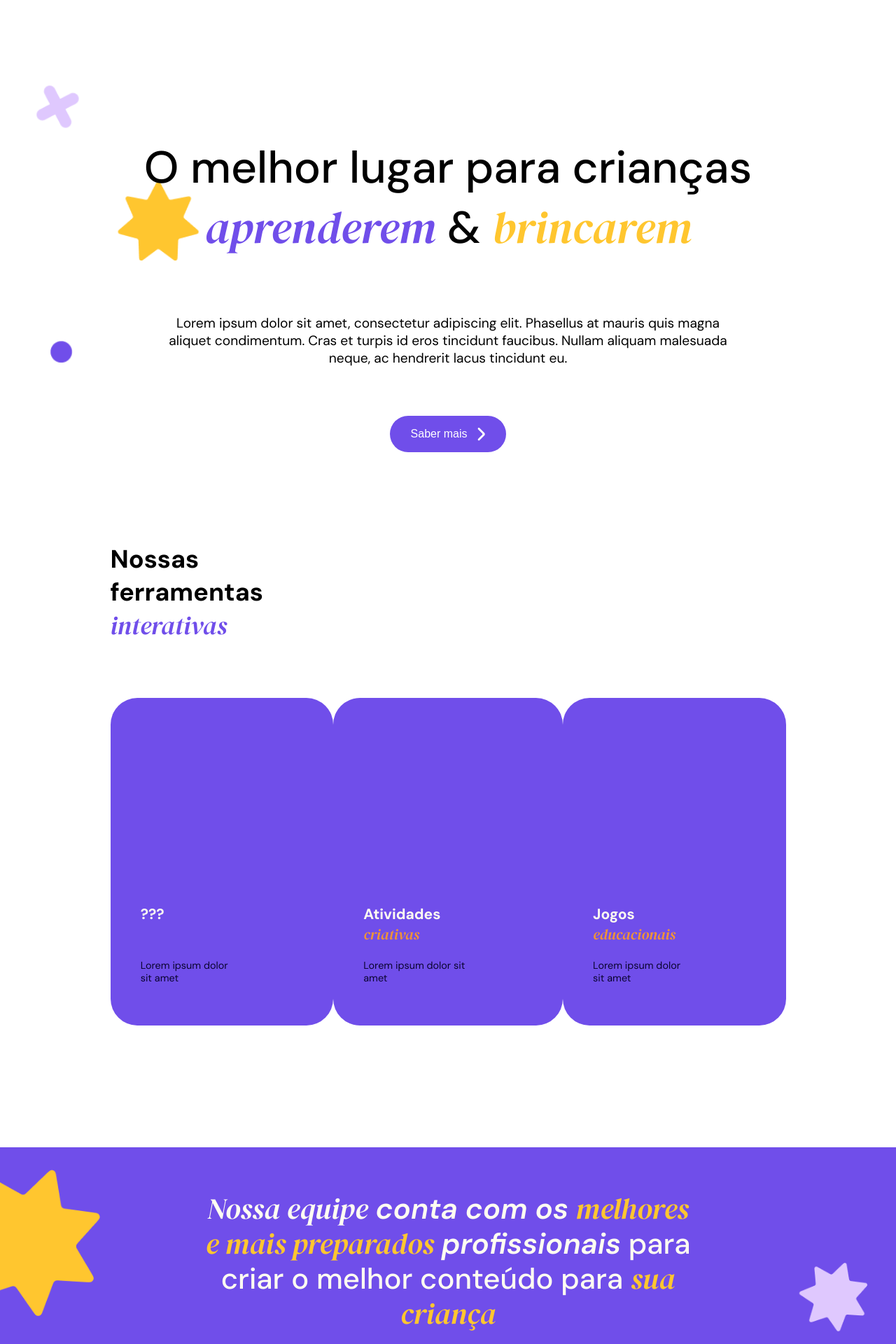
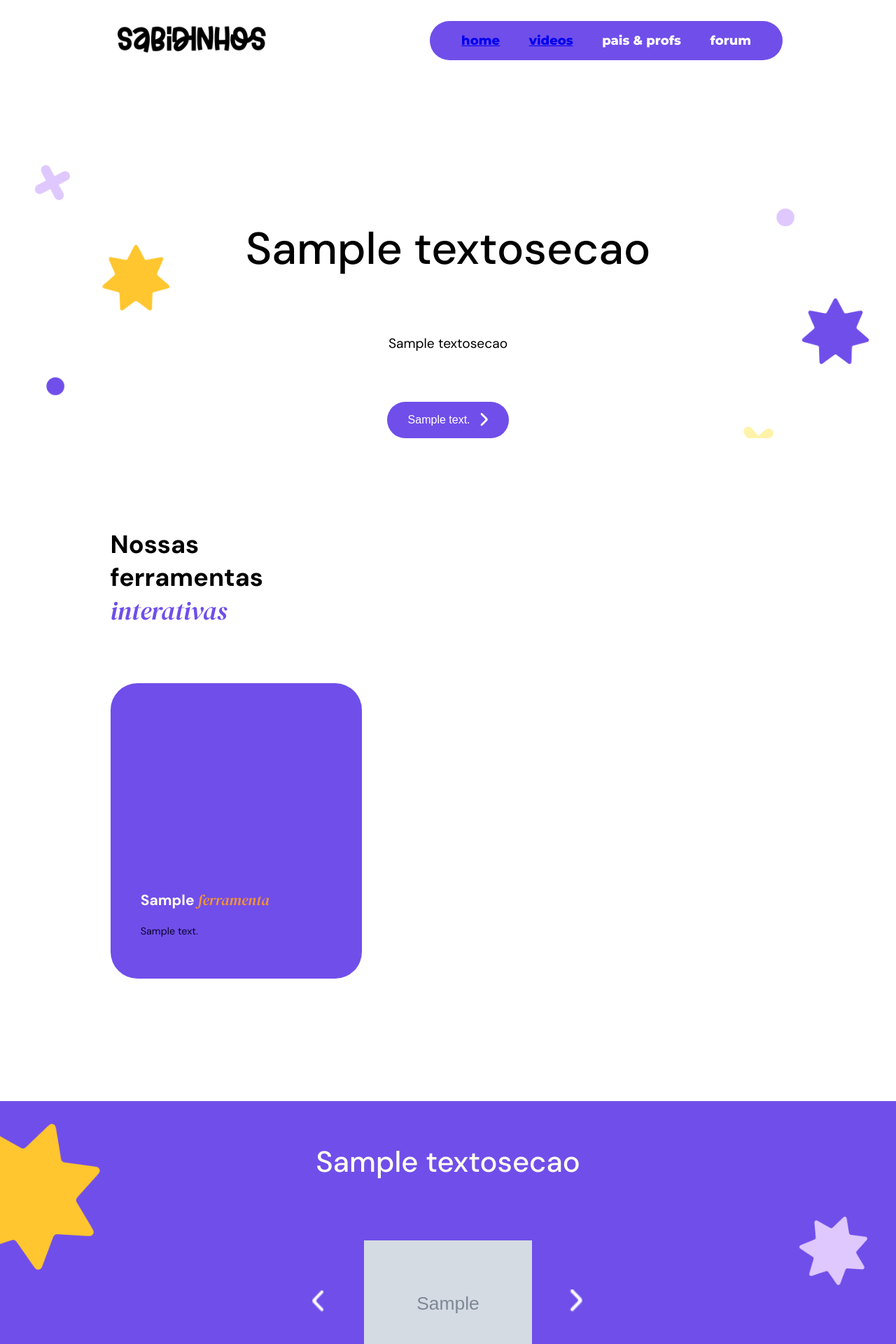
Before and after one commit to iflipe/Backend-ProSEmpre, a Django app: template core/templates/home.html in a window 1280 px wide; the page is wider, and only the part inside the window is pictured. Shown: the top 1920 px of that part at 70% size. Run offline with Django 5.2, Linux system fonts and the light colour scheme; tables that the repository leaves empty hold one stand-in row (values such as "Sample post"); the template is opened without the code that fills it: values that come from a table or form of the project are taken from there, most other values are stand-ins (such as "Sample title", 1, 10 or a date in 2020); grey boxes marked "Sample" are stand-in pictures; some libraries are stand-ins or nearby versions.

Commit message:
feat: adicionar dinamização da homepage

```diff
--- a/apps/mainsite/models.py
+++ b/apps/mainsite/models.py
@@ -36,6 +36,9 @@ class Ferramenta(models.Model):
     descricao = models.TextField(verbose_name="descrição", max_length=100)
     imagem = models.ImageField(upload_to="fotos/ferramentas/")
 
+    def nome_formatado(self):
+        return self.nome.split(" ", maxsplit=1)
+
     # TODO: definir como melhor tratar a URL de direcionamento
     url = models.URLField(
         verbose_name="link de direcionamento",
@@ -53,7 +56,9 @@ class Equipe(models.Model):
     foto_perfil = models.ImageField(upload_to="fotos/equipe/")
 
     # Esse campo foi inserido pensando em preparar o sistema para uma futura implementação de páginas para cada membro
-    biografia = models.TextField(verbose_name="breve biografia", max_length=300)
+    biografia = models.TextField(
+        verbose_name="breve biografia", max_length=300, null=True, blank=True
+    )
 
     def __str__(self):
         return self.nome
@@ -111,6 +116,7 @@ class Contato(models.Model):
     )
     email = models.EmailField()
     endereco = models.CharField(max_length=150)
+    cidade = models.CharField(max_length=50, null=True, blank=True)
 
     def __str__(self):
         return self.telefone + " / " + self.email
@@ -128,7 +134,7 @@ class RedesSociais(models.Model):
 class TextoSecao(models.Model):
     nome = models.CharField(max_length=50)
     titulo = models.CharField(max_length=350)
-    subtitulo = models.TextField(max_length=350)
+    subtitulo = models.TextField(max_length=350, null=True, blank=True)
     url = models.CharField(max_length=50, null=True, blank=True)
     texto_botao = models.CharField(max_length=50, null=True, blank=True)
 
--- a/apps/mainsite/urls.py
+++ b/apps/mainsite/urls.py
@@ -3,4 +3,5 @@ from . import views
 
 urlpatterns = [
     path("videos", views.videos, name="videos"),
+    path("", views.home, name="home"),
 ]
--- a/core/static/css/home/home.css
+++ b/core/static/css/home/home.css
@@ -80,7 +80,7 @@ span {
     margin: 6em 2.1em 5.5em ;
     padding: 0;
 
-    background-image: url("/img/home/hero-bg.png");
+    background-image: url("../../img/home/hero-bg.png");
     background-size: cover;
     text-align: center;
 }
@@ -169,7 +169,7 @@ span {
 /* equipe */
 
 .equipe-container {
-    background-image: url("/img/home/equipe-bg.png");
+    background-image: url("../../img/home/equipe-bg.png");
     background-size: 98%;
     background-repeat: no-repeat;
     background-color: #704EEA;
@@ -280,7 +280,7 @@ span {
     display: flex;
     justify-content: space-between;
     font-weight: 700;
-    margin-top: 2.6em
+    margin-top: 2.6em;
 }
 
 .artigo-item {
--- a/core/static/js/main.js
+++ b/core/static/js/main.js
@@ -77,7 +77,7 @@ function renderizarCarrossel(){
     }
 
     // Verifica o path atual e renderiza o conteúdo correspondente ao carregar a página
-    const pathAtual = window.location.pathname
+    /*const pathAtual = window.location.pathname
 
     if (pathAtual === "/videos") {
         renderizar("videos")
@@ -88,6 +88,7 @@ function renderizarCarrossel(){
     } else {
         renderizar("home");  // Carrega "home" por padrão
     }
+    */
 
     // Configura os botões da navbar
     setupNavButtons()
--- a/core/templates/home.html
+++ b/core/templates/home.html
@@ -1,22 +1,19 @@
-<head>
+{% extends 'index.html' %}
+{% load static %}
+
+{% block css %}
 <meta charset="UTF-8" />
 <meta name="viewport" content="width=device-width, initial-scale=1.0" />
-    <link rel="stylesheet" href="./css/style.css">
-    <link rel="stylesheet" href="/css/home/home.css">
-</head>
 
-<body>
+<link rel="stylesheet" href="{% static 'css/home/home.css' %}">
+{% endblock %}
+
+{% block conteudo %}
 <div class="hero">
     <div>
-            <h1>O melhor lugar para
-                crianças <span class="roxo italico">aprenderem</span> &
-                <span class="amarelo italico">brincarem</span>
-            </h1>
-            <p class="descricao">Lorem ipsum dolor sit amet, consectetur adipiscing elit.
-                Phasellus at mauris quis magna aliquet condimentum.
-                Cras et turpis id eros tincidunt faucibus.
-                Nullam aliquam malesuada neque, ac hendrerit lacus tincidunt eu.</p>
-            <button class="saber-mais">Saber mais<img src="/img/icones/seta-dir.png"></button>
+        <h1>{{secao_home.titulo|safe}}</h1>
+        <p class="descricao">{{secao_home.subtitulo}}</p>
+        <button class="saber-mais">{{ secao_home.texto_botao }}<img src="{% static 'img/icones/seta-dir.png' %}"></button>
     </div>
 </div>
 <section class="ferramentas">
@@ -24,76 +21,79 @@
         <span class="roxo italico">interativas</span>
     </h2>
     <div id="ferramentas">
+        {% for ferramenta in ferramentas %}
         <div class="ferramenta">
-                <h3>???</h2>
-                    <p>Lorem ipsum dolor sit amet</p>
+            {% if ferramenta.nome_formatado|length == 2 %}
+                <h3>{{ferramenta.nome_formatado.0}} <span class="laranja italico">{{ferramenta.nome_formatado.1}}</span></h2>
+            {% else %}
+                <h3>{{ferramenta.nome}}</h2>
+            {% endif %}
+                <p>{{ferramenta.descricao}}</p>
         </div>
-            <div class="ferramenta">
-                <h3>Atividades <span class="laranja italico">criativas</span></h2>
-                    <p>Lorem ipsum dolor sit amet</p>
-            </div>
-            <div class="ferramenta">
-                <h3>Jogos <span class="laranja italico">educacionais</span></h2>
-                    <p>Lorem ipsum dolor sit amet</p>
-            </div>
+        {% endfor %}
     </div>
 </section>
 
 <div class="equipe-container">
-        <h2><span class="italico">Nossa equipe</span> <i>conta com os</i>
-            <span class="amarelo italico">melhores e mais preparados</span>
-            <i>profissionais</i> para criar o melhor conteúdo para
-            <span class="amarelo italico">sua criança</span>
-        </h2>
+    <h2>{{secao_equipe.titulo|safe}}</h2>
     <div class="membros">
-            <img class="icone-seta" src="/img/icones/seta-esq.png">
-
+        <img class="icone-seta" src="{% static 'img/icones/seta-esq.png' %}">
         <div class="profissionais-carousel" id="profissionais">
-
+            {% for profissional in equipe %}
+            <div class="profissional">
+                <img src={{profissional.foto_perfil.url}}>
+                <h3>{{profissional.nome}}</h3>
+                <p>{{profissional.qualificacao}}</p>
             </div>
-
-            <img class="icone-seta" src="/img/icones/seta-dir.png">
+            {% endfor %}
+        </div>
+        <img class="icone-seta" src="{% static 'img/icones/seta-dir.png' %}">
     </div>
 </div>
 
 <section class="artigos-container">
-        <h2 class="cards-titulo">Leia artigos e interaja no nosso
-            <span class="roxo italico">fórum</span>
+    <h2 class="cards-titulo">{{secao_blog.titulo|safe}}
     </h2>
-        <div id="artigos" class="cards-artigo"></div>
+    <div id="artigos" class="cards-artigo">
+        {% for artigo in artigos %}
+        <div>
+            <img class="artigo-item" src={{artigo.thumbnail.url}}>
+            <p class="card-descricao">{{artigo.titulo}}</p>
+        </div>
+        {% endfor %}
+    </div>
 </section>
 
 <section class="plataforma-container background-amarelo">
-        <h2>Nossa plataforma oferece vídeos <span class="italico roxo">filtrados & selecionados</span>
-            exclusivamente
-            para cuidar da <span class="italico roxo">segurança</span> das suas crianças</h2>
-        <p>Lorem ipsum dolor sit amet, consectetur adipiscing elit.
-            Phasellus at mauris quis magna aliquet condimentum.</p>
+    <h2>{{secao_cores.0.titulo|safe}}
+    </h2>
+    <p>{{secao_cores.0.subtitulo}}</p>
 
-        <button class="plataforma-btn background-amarelo borda-roxa roxo">
-            Assistir agora <img class="icone-seta background-roxo" src="/img/icones/seta-dir.png" />
+    <button class="plataforma-btn background-rosa borda-branca branco">
+        {{secao_cores.0.texto_botao}}<img class="icone-seta background-branco" src="{% static 'img/icones/seta-dir-rosa.png' %}" />
     </button>
 </section>
 
 <section class="artigos-container">
-        <h2 class="cards-titulo">Materiais de apoio para
-            <span class="roxo italico">pais e professores</span>
+    <h2 class="cards-titulo">{{secao_apoio.titulo|safe}}
     </h2>
-        <div id="materiais" class="cards-artigo"></div>
+    <div id="materiais" class="cards-artigo">
+        {% for categoria in categorias %}
+        <div class="item">
+            <img src="{{categoria.imagem.url}}">
+            <p class="my-paragraph">{{categoria.nome}}</p>
+        </div>
+        {% endfor %}
+    </div>
 </section>
 
 <section class="plataforma-container background-rosa">
-        <h2>Disponibilizamos jogos educacionais projetados para
-            <span class="branco italico">estimular o aprendizado</span>
-            das crianças, promovendo o
-            <span class="branco italico">desenvolvimento cognitivo</span>
-            e a<span class="branco italico"> criatividade.</span>
+    <h2>{{secao_cores.1.titulo|safe}}
     </h2>
-        <p>Lorem ipsum dolor sit amet, consectetur adipiscing elit.
-            Phasellus at mauris quis magna aliquet condimentum.</p>
+    <p>{{secao_cores.1.subtitulo}}</p>
 
     <button class="plataforma-btn background-rosa borda-branca branco">
-            Assistir agora <img class="icone-seta background-branco" src="/img/icones/seta-dir-rosa.png" />
+        {{secao_cores.1.texto_botao}}<img class="icone-seta background-branco" src="{% static 'img/icones/seta-dir-rosa.png' %}" />
     </button>
 </section>
-</body>
+{% endblock %}
--- a/core/templates/index.html
+++ b/core/templates/index.html
@@ -25,8 +25,8 @@
     <header class="espacamento-header header">
         <img class="logo" src="{% static 'img/logos/logo-site.png' %}">
         <ul class="navbar-desktop">
-            <li><a id="home">home</a></li>
-            <li><a id="videos">videos</a></li>
+            <li><a href="{% url 'home' %}" id="home">home</a></li>
+            <li><a href="{% url 'videos' %}" id="videos">videos</a></li>
             <li><a id="pais-e-profs">pais & profs</a></li>
             <li><a id="forum">forum</a></li>
         </ul>
@@ -46,16 +46,18 @@
             <div>
                 <h2 class="footer-titulo">CONTATO</h2>
                 <div class="footer-dados">
-                    <i>+55 21 99999-9999</i>
-                    <i>contato@sabidinhos.com</i>
+                    <i>{{contato.telefone}}</i>
+                    <i>{{contato.email}}</i>
                 </div>
                 <div class="footer-dados">
-                    <i>Rua ali perto, 2000 - Candelária</i>
-                    <i>Rio Grande do Norte - RN</i>
+                    <i>{{contato.endereco}}</i>
+                    {% if contato.cidade %}
+                    <i>{{contato.cidade}}</i>
+                    {% endif %}
                     <div class="footer-icones">
-                        <img class="footer-icones" src="{% static 'img/logos/logo-insta.png' %}">
-                        <img class="footer-icones" src="{% static 'img/logos/logo-fb.png' %}">
-                        <img class="footer-icones" src="{% static 'img/logos/logo-yt.png' %}">
+                        {% for rede in redes_sociais %}
+                        <a href={{rede.url}}><img class="footer-icones" src="{{rede.icone.url}}"></a>
+                        {% endfor %}
                     </div>
                 </div>
 
```
Also changed, not shown: apps/mainsite/views.py (+50 -1 lines), apps/mainsite/migrations/0007_contato_cidade_alter_equipe_biografia_and_more.py (added). Lines whose indentation alone changed are shown as unchanged.
